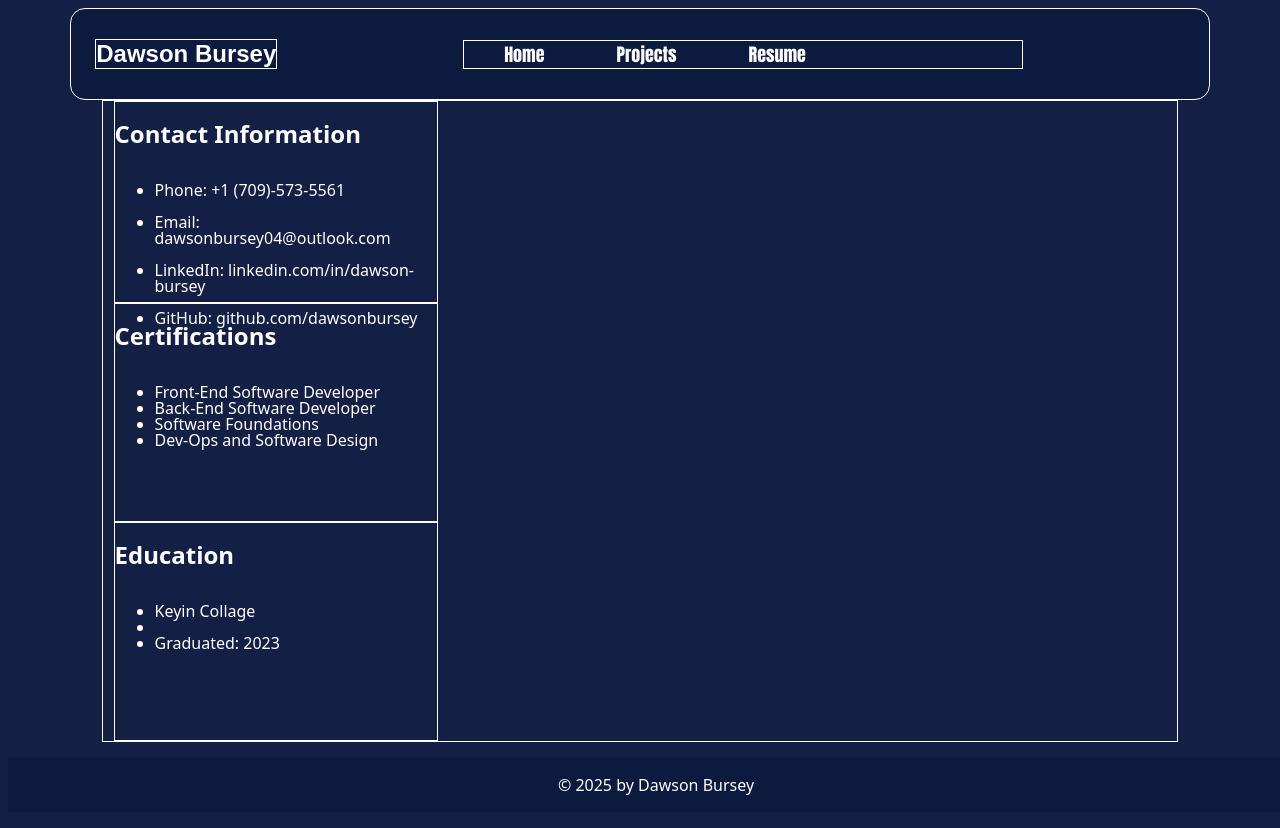
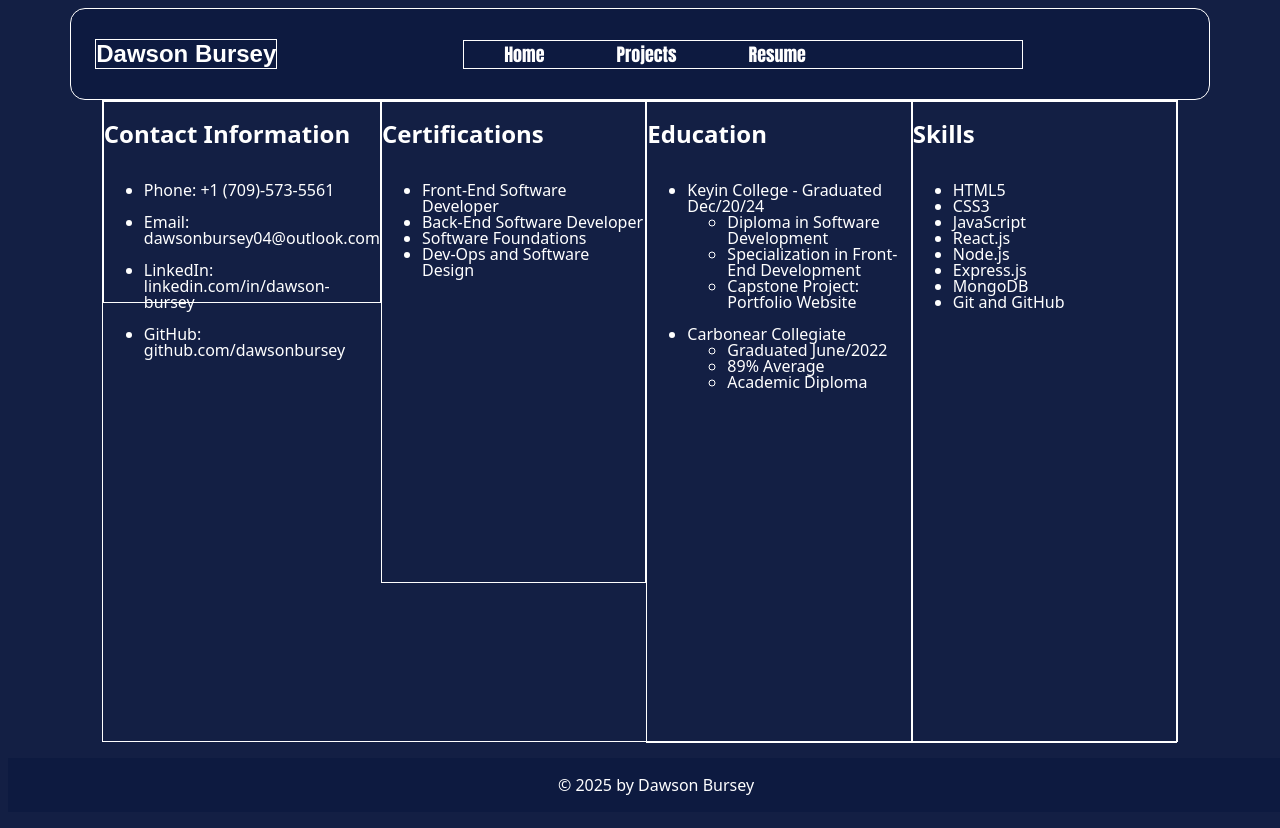
Before and after one commit to Dawson-Bursey/PortfolioProject, a React (Vite) app in the folder my-portfolio/: page /resume in a window 1280 px wide. Shown: the top 828 px of the page. Built offline with nearby package versions, Linux system fonts and the light colour scheme.

Commit message:
Added Skills

```diff
--- a/my-portfolio/src/pages/Resume.jsx
+++ b/my-portfolio/src/pages/Resume.jsx
@@ -34,23 +34,39 @@ function Resume() {
             <div className="education">
                 <h2>Education</h2>
                 <ul>
-                    <li>Keyin Collage</li>
-                    <li></li>
-                    <li>Graduated: 2023</li>
+                    <li>
+                        Keyin College - Graduated Dec/20/24
+                        <ul>
+                            <li>Diploma in Software Development</li>
+                            <li>Specialization in Front-End Development</li>
+                            <li>Capstone Project: Portfolio Website</li>
+                        </ul>
+                    </li>
+                    <br />
+                    <li>Carbonear Collegiate
+                        <ul>
+                            <li>Graduated June/2022</li>
+                            <li>89% Average</li>
+                            <li>Academic Diploma</li>
+
+                        </ul>
+                    </li>
                 </ul>
             </div>
 
-            {/*
-
-            <div className="experience"></div>
-
-            <div className="skills"></div>
-
-             */}
-
-
-
-
+            <div className="skills">
+                <h2>Skills</h2>
+                <ul>
+                    <li>HTML5</li>
+                    <li>CSS3</li>
+                    <li>JavaScript</li>
+                    <li>React.js</li>
+                    <li>Node.js</li>
+                    <li>Express.js</li>
+                    <li>MongoDB</li>
+                    <li>Git and GitHub</li>
+                </ul>
+            </div>
 
 
         </div>
--- a/my-portfolio/src/pages/ResumePage.css
+++ b/my-portfolio/src/pages/ResumePage.css
@@ -1,6 +1,6 @@
 .resumePage {
     display: flex;
-    flex-direction: column;
+    flex-direction: row;
     border: solid 1px white;
     height: 80vh;
     width: 85%;
@@ -20,8 +20,8 @@
     width: 30%;
     flex-direction: column;
     line-height: 1;
-    margin-right: auto;
-    margin-left: 1%;
+
+
 
 }
 
@@ -32,9 +32,8 @@
     border: solid 1px white;
     height: 60vh;
     width: 30%;
-    margin-right: auto;
-    margin-bottom: auto;
-    margin-left: 1%;
+
+
 
 }
 
@@ -43,10 +42,17 @@
     flex-direction: column;
     line-height: 1;
     border: solid 1px white;
-    height: 60vh;
+    height: 80vh;
     width: 30%;
-    margin-right: auto;
-    margin-bottom: auto;
-    margin-left: 1%;
 
 }
+
+.skills {
+    display: flex;
+    flex-direction: column;
+    line-height: 1;
+    border: solid 1px white;
+    height: 80vh;
+    width: 30%;
+
+}
```
